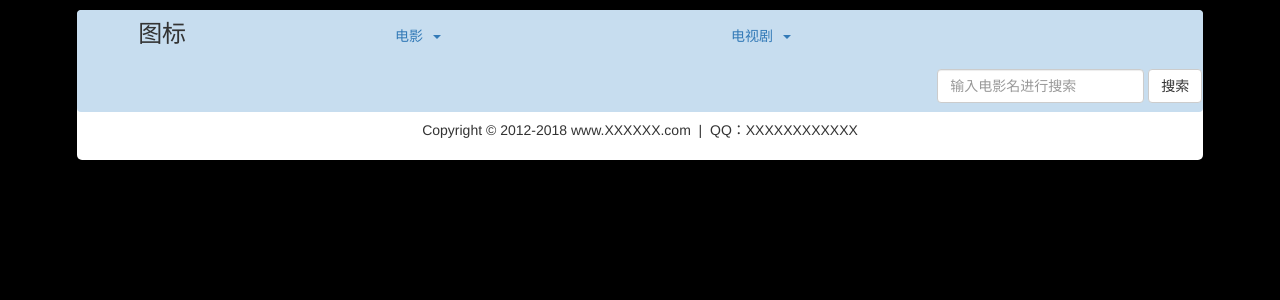
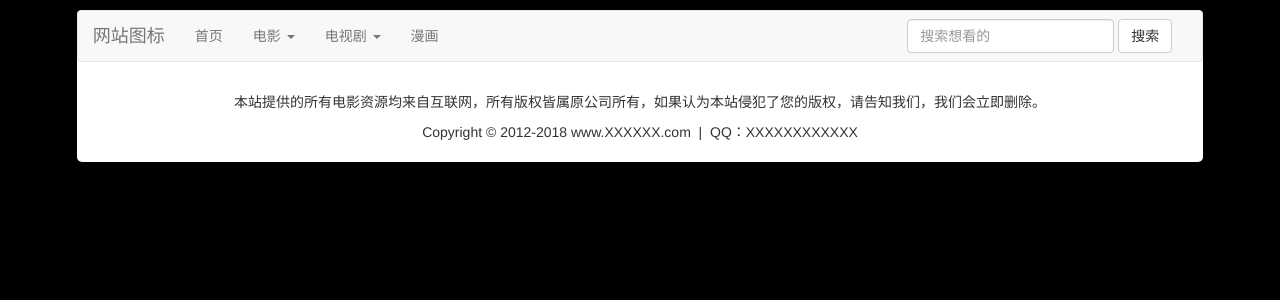
Before and after one commit to shyorange/MovieWebsite, a Flask app: template templates/index.html in a window 1280 px wide. Shown: the top 300 px of the page. Run offline with Flask 2, Linux system fonts and the light colour scheme; the template is opened without the code that fills it, so the values that code supplies are empty; some libraries are stand-ins or nearby versions.

Commit message:
修改了主页面布局错乱

```diff
--- a/app.py
+++ b/app.py
@@ -10,6 +10,30 @@
     movies = Dytt().index_get();
     return render_template("index.html",movies=movies);
 
+@app.route("/category")
+def category():
+    """
+    :param type: 类型（电影，电视剧）
+    :param category: 分类名（科幻，动作，喜剧，日剧，韩剧.......）
+    :param page_num: 页码，每页返回30条
+    :return:leibie：哪个分类。result：该分类下的资源
+    """
+    # 将要根据传入的上边三个变量，进入数据库查询。
+    # 需要将一下的有关数据装换为数据库中存在的。
+    # 另外，还需要实现404等错误页面
+    types = ["电影","电视剧","漫画","new_movies","gn_tv","rh_tv","om_tv"];
+    if request.method == "GET":
+        type = request.args["type"];
+        category = request.args["category"];
+        page_num = request.args["page_num"];
+        print(type,category,page_num)
+    # count：总页数，movies：资源详情
+    count,movies = Dytt().category_get(type,category,page_num);
+    return render_template("category.html",leibie=category,movies=movies,page_count=count);
+
+@app.route("/robots.txt")
+def robots():
+    return render_template("robots.txt");
 
 if __name__ == '__main__':
     app.run()
--- a/static/css/base.css
+++ b/static/css/base.css
@@ -9,53 +9,10 @@
     width: 88%;
     border-radius: 5px;
 }
-/*导航条相关的style*/
-#navbar{
-    display: inline;
-    position: absolute;
-    width: 88%;
-    /*height: 50px;*/
-    background-color: #c7ddef;
-    margin-bottom: 10px;
-}
-#tubiao{
-    float: left;
-    width: 15%;
-}
-#nav_form{
-    float: right;
-    margin: 0px;
-}
-#nav_li{
-    float: left;
-    margin: 0px;
-    width: 61%;
-}
-#nav_li>ul{
-    width: 100%;
-}
-#nav_li>ul>li{
-    width: 50%;
-    text-align: center;
-}
-#drop_menu{
-    width: 100%;
-}
-#nav_li>ul>li>a>p{
-    text-align: center;
-    margin-bottom: 0px;
-    color: black;
-    font-size: medium;
-}
 /*主内容的style*/
 #content{
-    /*width: 50%;*/
-    /*height: 100%;*/
-    margin-top: 50px;
-    padding-top: 20px;
     margin: 0px auto;
     width: 80%;
-    padding-top: 60px;
     font-family: Georgia;
     font-size: 15px;
 }
--- a/templates/base.html
+++ b/templates/base.html
@@ -12,63 +12,70 @@
 {% block head %}{% endblock %}
 </head>
 <body>
-{#<div>#}
 {#  导航条#}
-  <nav class="navbar" id="navbar">
-{#  <div class="row">#}
-{#    本站图标#}
-    <div class="" id="tubiao">
-      <h3 align="center" style="margin-top: 10px" >图标</h3>
+<nav class="navbar navbar-default">
+  <div class="container-fluid">
+    <div class="navbar-header">
+      <button type="button" class="navbar-toggle collapsed" data-toggle="collapse" data-target="#bs-example-navbar-collapse-1" aria-expanded="false">
+        <span class="sr-only">Toggle navigation</span>
+        <span class="icon-bar"></span>
+        <span class="icon-bar"></span>
+        <span class="icon-bar"></span>
+      </button>
+      <a class="navbar-brand" href="{{ url_for('index') }}">网站图标</a>
     </div>
-{#    导航内容#}
-    <div class="" id="nav_li">
+    <div class="collapse navbar-collapse" id="bs-example-navbar-collapse-1">
       <ul class="nav navbar-nav">
+        <li><a href="{{ url_for('index') }}">首页 <span class="sr-only">(current)</span></a></li>
+
         <li class="dropdown">
-          <a href="#" class="dropdown-toggle" data-toggle="dropdown" role="button" aria-haspopup="true" aria-expanded="false">电影&nbsp;&nbsp;<span class="caret"></span></a>
-          <ul class="dropdown-menu" id="drop_menu">
+          <a href="#" class="dropdown-toggle" data-toggle="dropdown" role="button" aria-haspopup="true" aria-expanded="false">电影 <span class="caret"></span></a>
+          <ul class="dropdown-menu">
+            <li><a href="#">科幻</a></li>
+            <li role="separator" class="divider"></li>
+            <li><a href="#">恐怖</a></li>
+            <li role="separator" class="divider"></li>
             <li><a href="#">喜剧</a></li>
+            <li role="separator" class="divider"></li>
+            <li><a href="#">悬疑</a></li>
             <li role="separator" class="divider"></li>
             <li><a href="#">动作</a></li>
             <li role="separator" class="divider"></li>
-            <li><a href="#">科幻</a></li>
-            <li role="separator" class="divider"></li>
-            <li><a href="#">剧情</a></li>
-            <li role="separator" class="divider"></li>
-            <li><a href="#">恐怖</a></li>
-            <li role="separator" class="divider"></li>
-            <li><a href="#">悬疑</a></li>
-          </ul>
-        </li>
-        <li class="dropdown">
-          <a href="#" class="dropdown-toggle" data-toggle="dropdown" role="button" aria-haspopup="true" aria-expanded="false">电视剧&nbsp;&nbsp;<span class="caret"></span></a>
-          <ul class="dropdown-menu" id="drop_menu">
-            <li><a href="#">喜剧</a></li>
-            <li role="separator" class="divider"></li>
-            <li><a href="#">动作</a></li>
-            <li role="separator" class="divider"></li>
-            <li><a href="#">科幻</a></li>
-            <li role="separator" class="divider"></li>
-            <li><a href="#">剧情</a></li>
-            <li role="separator" class="divider"></li>
-            <li><a href="#">恐怖</a></li>
-            <li role="separator" class="divider"></li>
-            <li><a href="#">悬疑</a></li>
+            <li><a href="">剧情</a></li>
           </ul>
         </li>
       </ul>
-    </div>
-{#    搜索框#}
-    <div class="" id="nav_form">
-    <form action="" class="navbar-form navbar-right">
-      <div class="form-group">
-        <input type="text" placeholder="输入电影名进行搜索" class="form-control">
-      </div>
-      <button type="submit" class="btn btn-default">搜索</button>
-    </form>
-  </div>
+      <ul class="nav navbar-nav navbar-left">
+        <li class="dropdown">
+          <a href="#" class="dropdown-toggle" data-toggle="dropdown" role="button" aria-haspopup="true" aria-expanded="false">电视剧 <span class="caret"></span></a>
+          <ul class="dropdown-menu">
+            <li><a href="#">华语电视剧</a></li>
+            <li role="separator" class="divider"></li>
+            <li><a href="#">欧美电视剧</a></li>
+            <li role="separator" class="divider"></li>
+            <li><a href="#">日韩电视剧</a></li>
+            <li role="separator" class="divider"></li>
+            <li><a href="#">日剧</a></li>
+            <li role="separator" class="divider"></li>
+            <li><a href="#">韩剧</a></li>
+            <li role="separator" class="divider"></li>
+            <li><a href="">其他</a></li>
+          </ul>
+        </li>
+        <li><a href="#">漫画</a></li>
+      </ul>
+      <form class="navbar-form navbar-right">
+        <div class="form-group">
+          <input type="text" class="form-control" placeholder="搜索想看的">
+        </div>
+        <button type="submit" class="btn btn-default">搜索</button>
+      </form>
+
+    </div><!-- /.navbar-collapse -->
+  </div><!-- /.container-fluid -->
 </nav>
-{#</div>#}
 
+{# 主内容 #}
 <div id="content">
 {% block content %}{% endblock %}
 </div>
--- a/templates/index.html
+++ b/templates/index.html
@@ -11,7 +11,7 @@
   {% if movies %}
     {% for key,value in movies.items() %}
       <div id="big_item" class="list-group">
-          <a href="#" class="list-group-item active">
+          <a href="{{ url_for('category',type=key,category=key,page_num=1) }}" class="list-group-item active">
           {% if key=="new_movie" %}
             最新电影
            {% elif key=="gn_tv" %}
--- /dev/null
+++ b/templates/robots.txt
@@ -0,0 +1,3 @@
+没有啥限制的。
+随便吧。
+这些也都是我爬的。
```
Also changed, not shown: database/models.py (+27 -3 lines), instructions/bootstrap的坑.md (added, +4 -0 lines), instructions/动漫之家分析.md (+6 -0 lines), spider/test1/test1/spiders/ttimg.py (added, +26 -0 lines), templates/category.html (+17 -2 lines).
